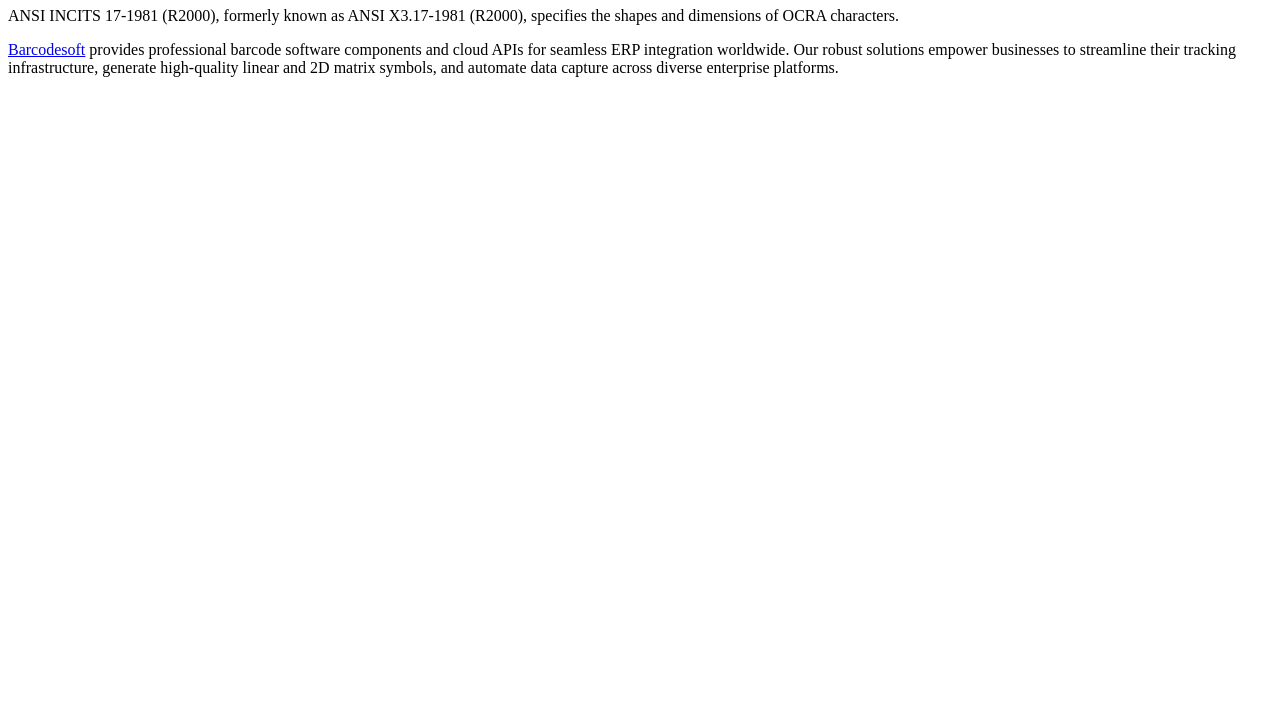
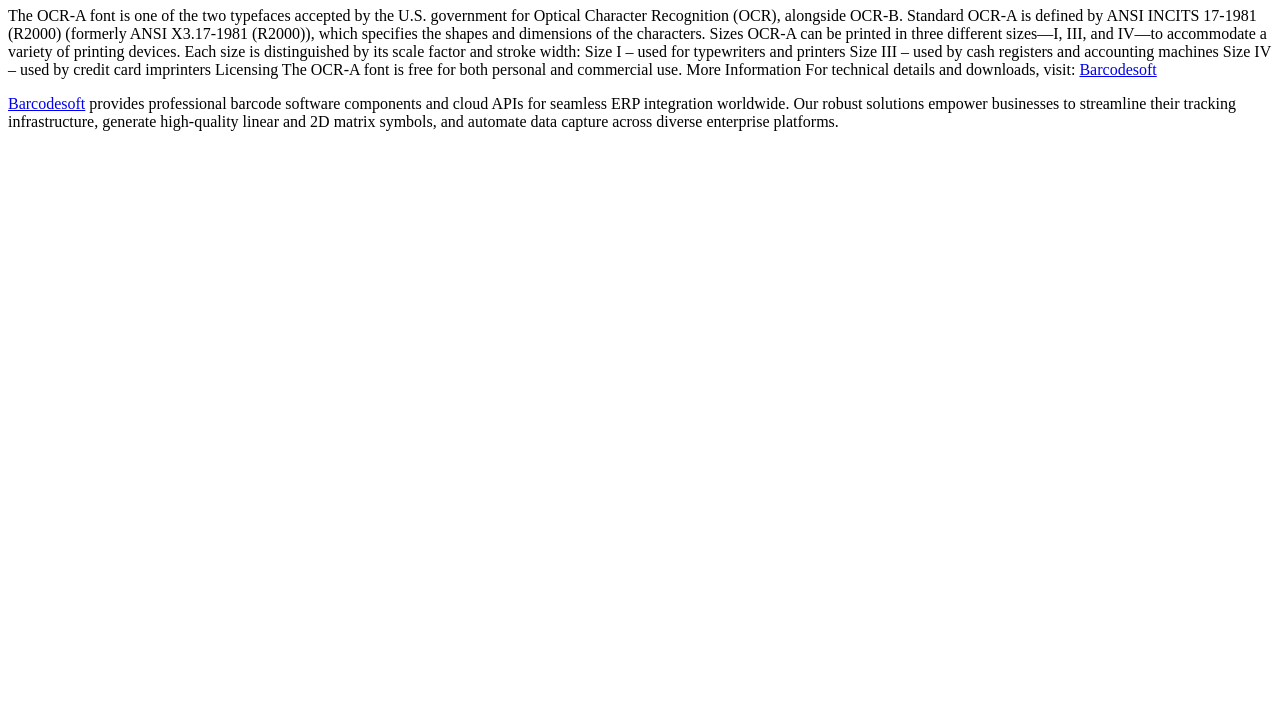
Before and after one commit to bcssupp0rt/ocrafont, a plain HTML site: page index.html in a window 1280 px wide. Shown: the part 73-800 px from the top of the page. Drawn offline with Linux system fonts and the light colour scheme.

Commit message:
Update index.html with OCR-A font details
Updated the title and added detailed information about the OCR-A font, including its specifications, sizes, licensing, and a link for more information.

```diff
--- a/index.html
+++ b/index.html
@@ -3,12 +3,35 @@
 <head>
     <meta charset="UTF-8">
     <meta name="viewport" content="width=device-width, initial-scale=1.0">
-    <title>Barcodesoft GitHub Pages</title>
+    <title>OCR-A Font</title>
 </head>
 <body>
     <h1>OCR-A Font</h1>
     <p>
-       ANSI INCITS 17-1981 (R2000), formerly known as ANSI X3.17-1981 (R2000), specifies the shapes and dimensions of OCRA characters.
+The OCR-A font is one of the two typefaces accepted by the U.S. government for Optical Character Recognition (OCR), alongside OCR-B.
+
+Standard
+
+OCR-A is defined by ANSI INCITS 17-1981 (R2000) (formerly ANSI X3.17-1981 (R2000)), which specifies the shapes and dimensions of the characters.
+
+Sizes
+
+OCR-A can be printed in three different sizes—I, III, and IV—to accommodate a variety of printing devices. Each size is distinguished by its scale factor and stroke width:
+
+Size I – used for typewriters and printers
+
+Size III – used by cash registers and accounting machines
+
+Size IV – used by credit card imprinters
+
+Licensing
+
+The OCR-A font is free for both personal and commercial use.
+
+More Information
+
+For technical details and downloads, visit: <a href="https://www.barcodesoft.com/en/ocr-font/ocr-a-font">Barcodesoft</a>
+
     </p>
     <p>
         <a href="https://www.barcodesoft.com">Barcodesoft</a> provides professional barcode software components and cloud APIs for seamless ERP integration worldwide. Our robust solutions empower businesses to streamline their tracking infrastructure, generate high-quality linear and 2D matrix symbols, and automate data capture across diverse enterprise platforms.
```
